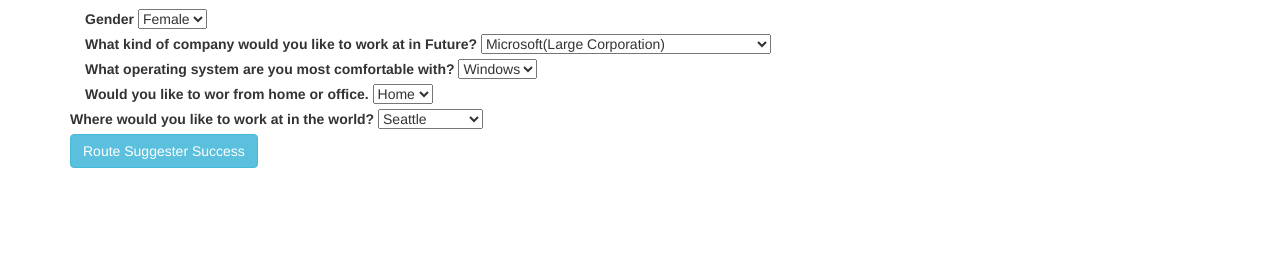
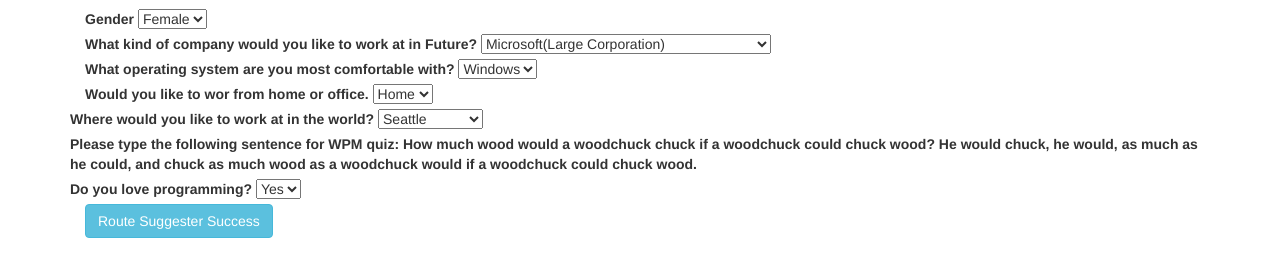
Before and after one commit to jroller03/track_suggester, a plain HTML site: page index.html in a window 1280 px wide. Shown: the part 91-368 px from the top of the page. Drawn offline with Linux system fonts and the light colour scheme.

Commit message:
this will add all the questions for calculating track suggester in index.

```diff
--- a/index.html
+++ b/index.html
@@ -57,7 +57,15 @@
              <option value="5">London</option>
           </select>
         </div>
-
+        <div class="container">
+         <label class="control-label" for="typing">Please type the following sentence for WPM quiz: How much wood would a woodchuck chuck if a woodchuck could chuck wood? He would chuck, he would, as much as he could, and chuck as much wood as a woodchuck would if a woodchuck could chuck wood.</label>
+       </div>
+       <div class="container">
+         <label class="control-label" for="passion">Do you love programming?</label>
+         <select id="passion">
+            <option value="1">Yes</option>
+            <option value="2">NO<option>
+         </select>
         <div class="container">
           <button type="submit" class="btn btn-info">Route Suggester Success</button>
         </div>
```
